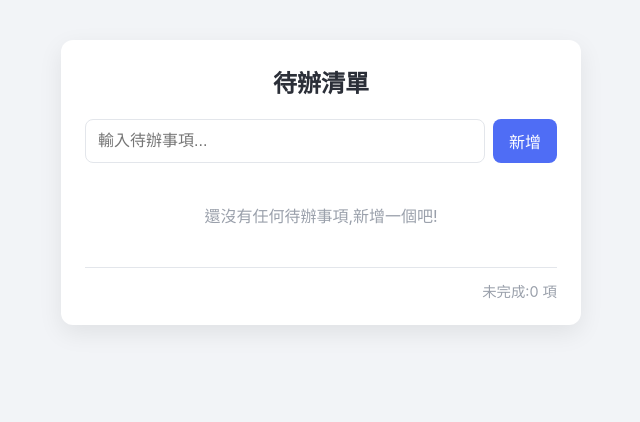
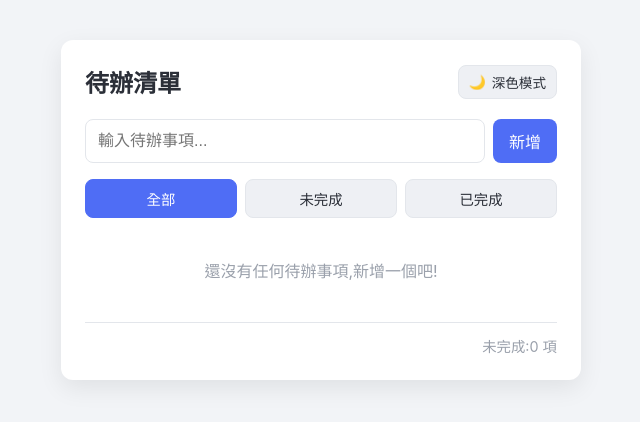
Before and after one commit to windperson/githubbootcamp2026-workshop, a plain HTML site: page index.html in a window 1280 px wide. Shown: the whole page, without its empty margins (319-959 px from the left). Drawn offline with Linux system fonts and the light colour scheme.

Commit message:
step 2: 加上深色模式與篩選,並練習還原

```diff
--- a/app.js
+++ b/app.js
@@ -1,12 +1,26 @@
 // 待辦清單應用程式：使用原生 JavaScript 實作，資料儲存於 localStorage
 (function () {
   const STORAGE_KEY = "todo-list-items";
+  const THEME_STORAGE_KEY = "todo-list-theme";
 
   const form = document.getElementById("todo-form");
   const input = document.getElementById("todo-input");
   const list = document.getElementById("todo-list");
   const emptyMessage = document.getElementById("empty-message");
   const remainingCount = document.getElementById("remaining-count");
+  const themeToggle = document.getElementById("theme-toggle");
+  const themeToggleIcon = document.getElementById("theme-toggle-icon");
+  const themeToggleText = document.getElementById("theme-toggle-text");
+  const filterRow = document.getElementById("filter-row");
+
+  // 篩選狀態文字對應的提示訊息
+  const EMPTY_MESSAGES = {
+    all: "還沒有任何待辦事項,新增一個吧!",
+    active: "目前沒有未完成的待辦事項!",
+    completed: "目前沒有已完成的待辦事項!",
+  };
+
+  let currentFilter = "all";
 
   // 從 localStorage 讀取資料，讀取失敗時回傳空陣列
   function loadTodos() {
@@ -25,14 +39,74 @@
 
   let todos = loadTodos();
 
+  // 套用主題並更新切換按鈕上的圖示與文字
+  function applyTheme(theme) {
+    if (theme === "dark") {
+      document.documentElement.setAttribute("data-theme", "dark");
+      themeToggleIcon.textContent = "☀️";
+      themeToggleText.textContent = "淺色模式";
+    } else {
+      document.documentElement.removeAttribute("data-theme");
+      themeToggleIcon.textContent = "🌙";
+      themeToggleText.textContent = "深色模式";
+    }
+  }
+
+  // 初始化主題：優先採用使用者手動設定，否則跟隨作業系統偏好
+  function initTheme() {
+    const savedTheme = localStorage.getItem(THEME_STORAGE_KEY);
+    if (savedTheme === "dark" || savedTheme === "light") {
+      applyTheme(savedTheme);
+      return;
+    }
+
+    const prefersDark = window.matchMedia("(prefers-color-scheme: dark)").matches;
+    applyTheme(prefersDark ? "dark" : "light");
+  }
+
+  themeToggle.addEventListener("click", () => {
+    const isDark = document.documentElement.getAttribute("data-theme") === "dark";
+    const nextTheme = isDark ? "light" : "dark";
+    applyTheme(nextTheme);
+    localStorage.setItem(THEME_STORAGE_KEY, nextTheme);
+  });
+
+  // 依目前篩選條件切換選中按鈕的樣式
+  filterRow.addEventListener("click", (event) => {
+    const button = event.target.closest(".filter-btn");
+    if (!button) {
+      return;
+    }
+
+    currentFilter = button.dataset.filter;
+    Array.from(filterRow.children).forEach((btn) => {
+      btn.classList.toggle("active", btn === button);
+    });
+    render();
+  });
+
+  // 依目前篩選條件回傳要顯示的待辦事項
+  function getFilteredTodos() {
+    if (currentFilter === "active") {
+      return todos.filter((todo) => !todo.completed);
+    }
+    if (currentFilter === "completed") {
+      return todos.filter((todo) => todo.completed);
+    }
+    return todos;
+  }
+
   // 依照目前的 todos 陣列重新渲染整個清單
   function render() {
     list.innerHTML = "";
 
-    // 清單為空時顯示提示文字，否則隱藏
-    emptyMessage.style.display = todos.length === 0 ? "block" : "none";
+    const filteredTodos = getFilteredTodos();
 
-    todos.forEach((todo) => {
+    // 篩選後清單為空時，顯示對應的提示文字
+    emptyMessage.style.display = filteredTodos.length === 0 ? "block" : "none";
+    emptyMessage.textContent = EMPTY_MESSAGES[currentFilter];
+
+    filteredTodos.forEach((todo) => {
       const li = document.createElement("li");
       li.className = "todo-item" + (todo.completed ? " completed" : "");
 
@@ -56,6 +130,7 @@
       list.appendChild(li);
     });
 
+    // 未完成筆數永遠以整體資料計算，不受篩選影響
     const remaining = todos.filter((todo) => !todo.completed).length;
     remainingCount.textContent = `未完成:${remaining} 項`;
   }
@@ -101,5 +176,6 @@
     input.focus();
   });
 
+  initTheme();
   render();
 })();
--- a/index.html
+++ b/index.html
@@ -8,7 +8,14 @@
 </head>
 <body>
   <main class="card">
-    <h1>待辦清單</h1>
+    <div class="header-row">
+      <h1>待辦清單</h1>
+      <!-- 深色模式切換按鈕，圖示與文字會依目前主題動態更新 -->
+      <button id="theme-toggle" class="theme-toggle" type="button">
+        <span id="theme-toggle-icon">🌙</span>
+        <span id="theme-toggle-text">深色模式</span>
+      </button>
+    </div>
 
     <!-- 輸入區：文字輸入框 + 新增按鈕 -->
     <form id="todo-form" class="input-row">
@@ -20,6 +27,13 @@
       />
       <button type="submit">新增</button>
     </form>
+
+    <!-- 篩選按鈕：全部 / 未完成 / 已完成 -->
+    <div class="filter-row" id="filter-row">
+      <button class="filter-btn active" type="button" data-filter="all">全部</button>
+      <button class="filter-btn" type="button" data-filter="active">未完成</button>
+      <button class="filter-btn" type="button" data-filter="completed">已完成</button>
+    </div>
 
     <!-- 待辦事項清單 -->
     <ul id="todo-list" class="todo-list"></ul>
--- a/styles.css
+++ b/styles.css
@@ -1,4 +1,4 @@
-/* 顏色與樣式變數，統一集中管理 */
+/* 顏色與樣式變數，統一集中管理（淺色為預設值） */
 :root {
   --color-bg: #f2f4f7;
   --color-card-bg: #ffffff;
@@ -9,8 +9,26 @@
   --color-border: #e3e6eb;
   --color-danger: #e5566d;
   --color-danger-hover: #cf3f56;
+  --color-btn-bg: #eef0f4;
+  --color-btn-text: #2b2f38;
   --radius: 12px;
   --shadow: 0 8px 24px rgba(0, 0, 0, 0.08);
+}
+
+/* 深色模式配色：由 data-theme="dark" 觸發，覆寫同一組 CSS 變數 */
+[data-theme="dark"] {
+  --color-bg: #14161c;
+  --color-card-bg: #1f222b;
+  --color-primary: #6d87ff;
+  --color-primary-hover: #8398ff;
+  --color-text: #e6e8ef;
+  --color-text-muted: #8a8f9c;
+  --color-border: #333743;
+  --color-danger: #f0788c;
+  --color-danger-hover: #f4909f;
+  --color-btn-bg: #2a2e39;
+  --color-btn-text: #e6e8ef;
+  --shadow: 0 8px 24px rgba(0, 0, 0, 0.4);
 }
 
 * {
@@ -27,6 +45,7 @@ body {
   background-color: var(--color-bg);
   font-family: "Microsoft JhengHei", "PingFang TC", -apple-system, BlinkMacSystemFont, sans-serif;
   color: var(--color-text);
+  transition: background-color 0.2s ease, color 0.2s ease;
 }
 
 /* 卡片式版面，置中並限制最大寬度 */
@@ -39,10 +58,57 @@ body {
   padding: 24px;
 }
 
+/* 標題與深色模式切換按鈕同一列排列 */
+.header-row {
+  display: flex;
+  justify-content: space-between;
+  align-items: center;
+  gap: 8px;
+  margin-bottom: 20px;
+}
+
 h1 {
-  margin: 0 0 20px;
+  margin: 0;
   font-size: 1.5rem;
-  text-align: center;
+}
+
+.theme-toggle {
+  display: flex;
+  align-items: center;
+  gap: 6px;
+  padding: 6px 10px;
+  border: 1px solid var(--color-border);
+  border-radius: 8px;
+  background-color: var(--color-btn-bg);
+  color: var(--color-btn-text);
+  font-size: 0.85rem;
+  cursor: pointer;
+  white-space: nowrap;
+}
+
+.filter-row {
+  display: flex;
+  gap: 8px;
+  margin-bottom: 16px;
+}
+
+.filter-btn {
+  flex: 1;
+  padding: 8px 0;
+  border: 1px solid var(--color-border);
+  border-radius: 8px;
+  background-color: var(--color-btn-bg);
+  color: var(--color-btn-text);
+  font-size: 0.9rem;
+  cursor: pointer;
+  transition: background-color 0.2s ease, color 0.2s ease;
+}
+
+/* 目前選中的篩選按鈕要有明顯樣式 */
+.filter-btn.active {
+  background-color: var(--color-primary);
+  color: #fff;
+  border-color: var(--color-primary);
 }
 
 .input-row {
@@ -159,4 +225,8 @@ h1 {
   .input-row button {
     width: 100%;
   }
+
+  .theme-toggle span:last-child {
+    display: none;
+  }
 }
```
Also changed, not shown: 1 other file.
